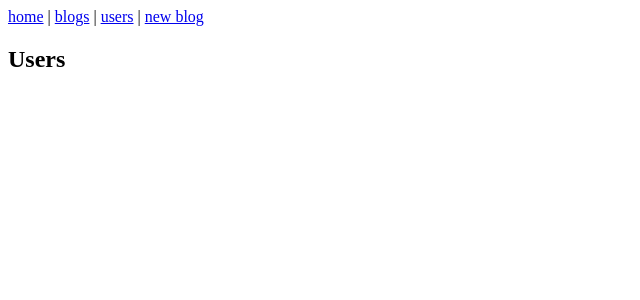
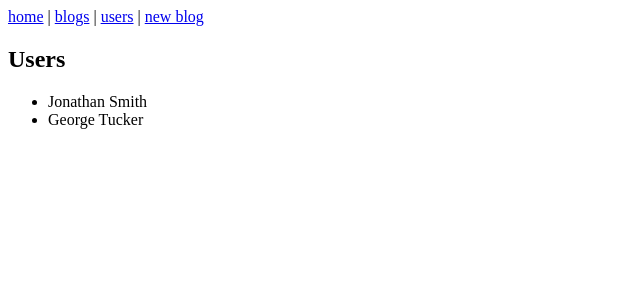
Before and after one commit to jbdemme/blog-app, a Next.js app: page /users in a window 1280 px wide. Shown: the top 300 px of the page, without its empty margins (0-640 px from the left). Built offline with nearby package versions, Linux system fonts and the light colour scheme.

Commit message:
feat: display list of users on the users page

```diff
--- a/app/users/page.tsx
+++ b/app/users/page.tsx
@@ -1,7 +1,27 @@
+const users = [
+    {
+        id: 1,
+        username: "jsmith",
+        name: "Jonathan Smith"
+    },
+    {
+        id: 2,
+        username: "gegerion",
+        name: "George Tucker"
+    }
+]
+
 const Users = () => {
     return (
         <div>
             <h2>Users</h2>
+            <ul>
+                {users.map((user) =>
+                    <li key={user.id}>
+                        {user.name}
+                    </li>
+                )}
+            </ul>
         </div>
     )
 }
```
